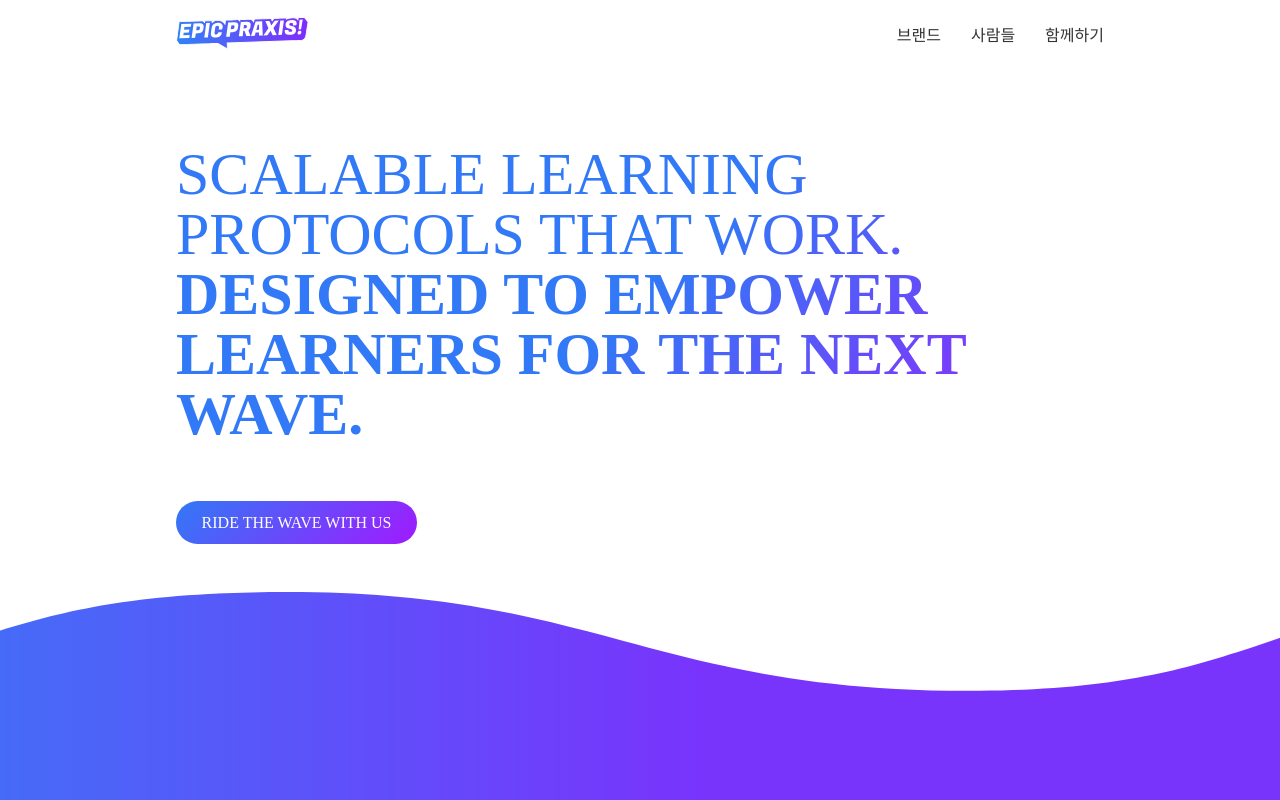
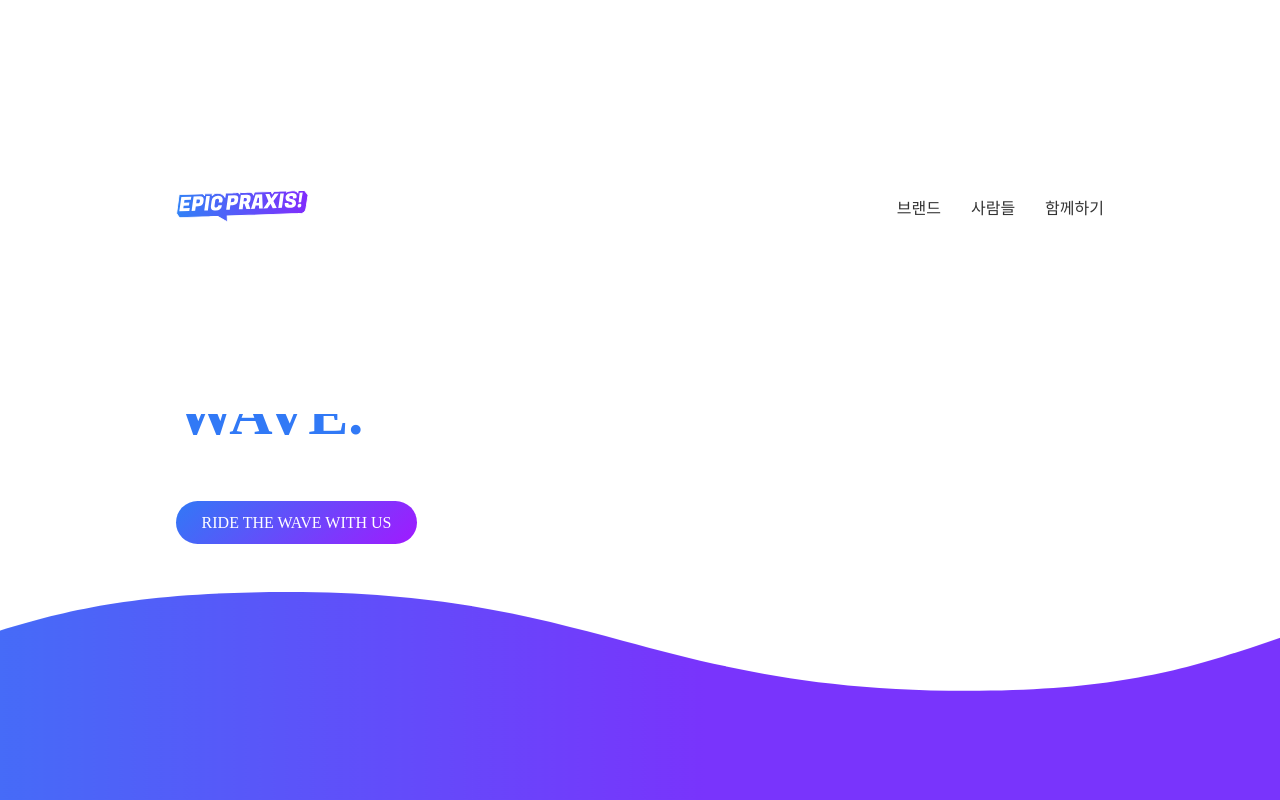
Before and after one commit to hanbitleee/epicpraxis, a plain HTML site: page index.html in a window 1280 px wide. Shown: the top 800 px of the page. Drawn offline with Linux system fonts and the light colour scheme; a web font is replaced by a local one.

Commit message:
Update styles.css

```diff
--- a/styles.css
+++ b/styles.css
@@ -27,7 +27,7 @@ header {
     right: 0;
     background: white;
     z-index: 1000;
-    padding: 1.2em 11em;
+    padding: 12em 11em;
     display: flex;
     justify-content: space-between;
     align-items: center;
```
